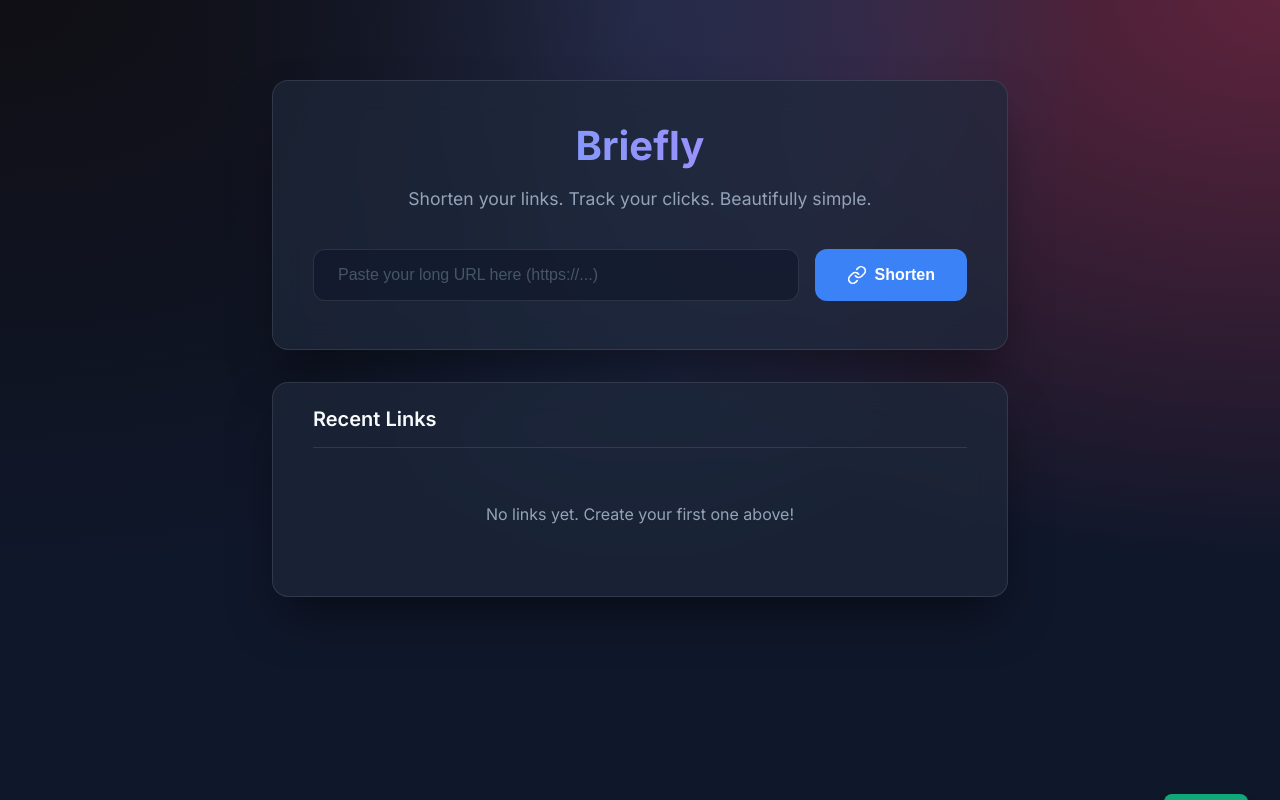
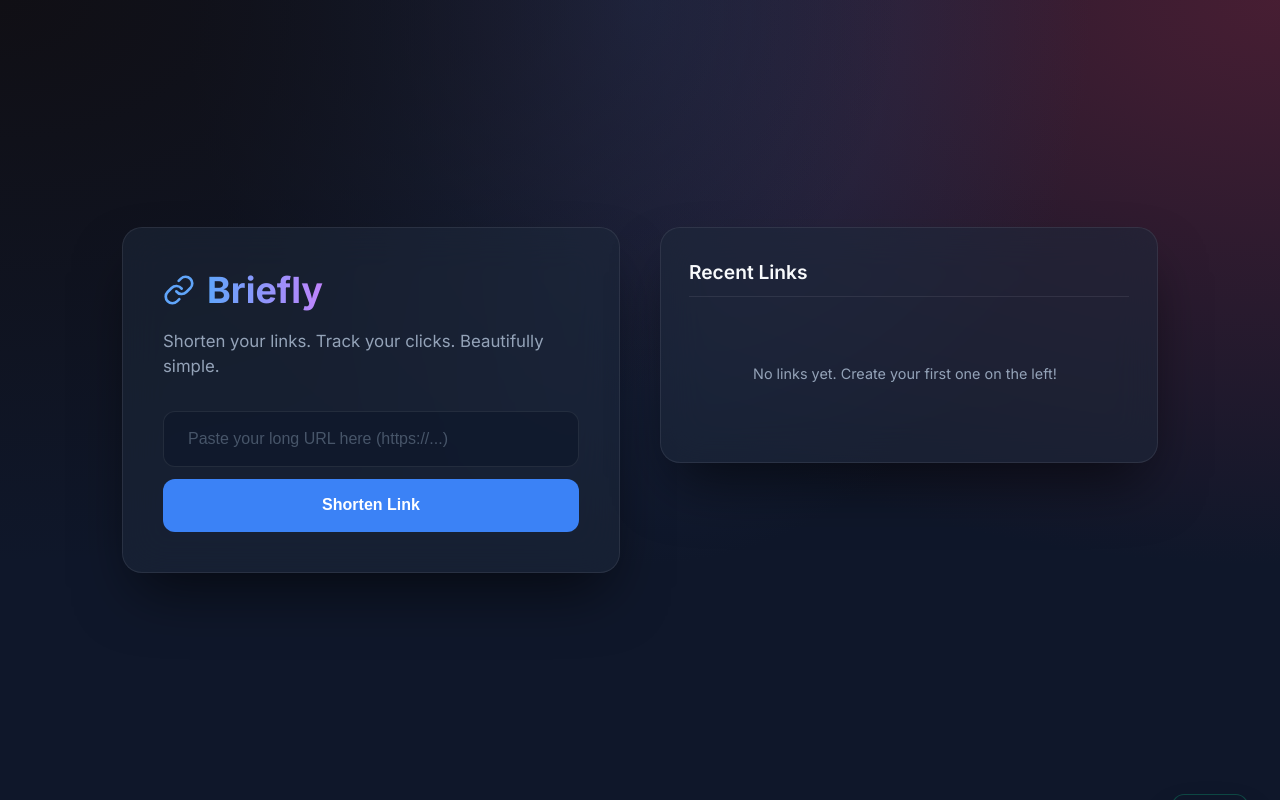
Before and after one commit to karthik-cyberexpert/sydions-scheduler-task2, a Next.js app: page / in a window 1280 px wide. Built offline with nearby package versions, Linux system fonts and the light colour scheme.

Commit message:
Add modern side-by-side layout, dynamic preview modal, text truncation, and new favicon icon

```diff
--- a/src/app/globals.css
+++ b/src/app/globals.css
@@ -2,12 +2,12 @@
 
 :root {
   --bg-color: #0f172a;
-  --container-bg: rgba(30, 41, 59, 0.7);
+  --container-bg: rgba(30, 41, 59, 0.55);
   --primary: #3b82f6;
   --primary-hover: #2563eb;
   --text-main: #f8fafc;
   --text-muted: #94a3b8;
-  --border-color: rgba(255, 255, 255, 0.1);
+  --border-color: rgba(255, 255, 255, 0.08);
 }
 
 body {
@@ -17,8 +17,8 @@ body {
   background: var(--bg-color);
   background-image:
     radial-gradient(at 0% 0%, hsla(253,16%,7%,1) 0, transparent 50%),
-    radial-gradient(at 50% 0%, hsla(225,39%,30%,0.8) 0, transparent 50%),
-    radial-gradient(at 100% 0%, hsla(339,49%,30%,0.8) 0, transparent 50%);
+    radial-gradient(at 50% 0%, hsla(225,39%,25%,0.7) 0, transparent 50%),
+    radial-gradient(at 100% 0%, hsla(339,49%,25%,0.7) 0, transparent 50%);
   background-attachment: fixed;
   color: var(--text-main);
   min-height: 100vh;
@@ -26,7 +26,8 @@ body {
   display: flex;
   flex-direction: column;
   align-items: center;
-  padding-top: 5rem;
+  justify-content: center;
+  padding: 2rem 0;
 }
 
 *, *::before, *::after {
@@ -35,23 +36,28 @@ body {
 
 .container {
   width: 100%;
-  max-width: 800px;
+  max-width: 1100px;
   padding: 0 2rem;
+}
+
+.layout-grid {
+  display: grid;
+  grid-template-columns: 1fr 1fr;
+  gap: 2.5rem;
+  align-items: start;
 }
 
 .glass-panel {
   background: var(--container-bg);
-  backdrop-filter: blur(16px);
-  -webkit-backdrop-filter: blur(16px);
-  border-radius: 1rem;
+  backdrop-filter: blur(20px);
+  -webkit-backdrop-filter: blur(20px);
+  border-radius: 1.25rem;
   border: 1px solid var(--border-color);
   padding: 2.5rem;
-  box-shadow: 0 25px 50px -12px rgba(0, 0, 0, 0.5);
-  margin-bottom: 2rem;
+  box-shadow: 0 30px 60px -15px rgba(0, 0, 0, 0.6);
 }
 
 h1 {
-  text-align: center;
   font-weight: 700;
   font-size: 2.5rem;
   margin-top: 0;
@@ -62,24 +68,24 @@ h1 {
 }
 
 p.subtitle {
-  text-align: center;
   color: var(--text-muted);
   margin-bottom: 2.5rem;
-  font-size: 1.1rem;
+  font-size: 1.05rem;
+  line-height: 1.5;
 }
 
 .input-group {
   display: flex;
-  gap: 1rem;
-  margin-bottom: 0.5rem;
+  flex-direction: column;
+  gap: 0.75rem;
 }
 
 input[type="url"] {
-  flex: 1;
-  padding: 1rem 1.5rem;
+  width: 100%;
+  padding: 1.1rem 1.5rem;
   border-radius: 0.75rem;
   border: 1px solid var(--border-color);
-  background: rgba(15, 23, 42, 0.6);
+  background: rgba(15, 23, 42, 0.65);
   color: white;
   font-size: 1rem;
   outline: none;
@@ -88,7 +94,8 @@ input[type="url"] {
 
 input[type="url"]:focus {
   border-color: var(--primary);
-  box-shadow: 0 0 0 2px rgba(59, 130, 246, 0.3);
+  box-shadow: 0 0 0 2px rgba(59, 130, 246, 0.25);
+  background: rgba(15, 23, 42, 0.8);
 }
 
 input[type="url"]::placeholder {
@@ -96,7 +103,8 @@ input[type="url"]::placeholder {
 }
 
 button.primary-btn {
-  padding: 1rem 2rem;
+  width: 100%;
+  padding: 1.1rem 2rem;
   border-radius: 0.75rem;
   border: none;
   background: var(--primary);
@@ -109,64 +117,79 @@ button.primary-btn {
   align-items: center;
   justify-content: center;
   gap: 0.5rem;
-  white-space: nowrap;
 }
 
-button.primary-btn:hover:not(:disabled) {
+button.primary-btn:hover {
   background: var(--primary-hover);
-  transform: translateY(-2px);
-  box-shadow: 0 10px 15px -3px rgba(59, 130, 246, 0.4);
-}
-
-button.primary-btn:disabled {
-  opacity: 0.7;
-  cursor: not-allowed;
+  transform: translateY(-1px);
+  box-shadow: 0 8px 20px -4px rgba(59, 130, 246, 0.4);
 }
 
 .url-list {
   display: flex;
   flex-direction: column;
-  gap: 1rem;
+  gap: 0.85rem;
+  max-height: 480px;
+  overflow-y: auto;
+  padding-right: 0.5rem;
+}
+
+/* Custom Scrollbar for list */
+.url-list::-webkit-scrollbar {
+  width: 6px;
+}
+.url-list::-webkit-scrollbar-track {
+  background: transparent;
+}
+.url-list::-webkit-scrollbar-thumb {
+  background: rgba(255, 255, 255, 0.1);
+  border-radius: 3px;
+}
+.url-list::-webkit-scrollbar-thumb:hover {
+  background: rgba(255, 255, 255, 0.2);
 }
 
 .url-item {
-  background: rgba(15, 23, 42, 0.4);
+  background: rgba(15, 23, 42, 0.35);
   border: 1px solid var(--border-color);
   border-radius: 0.75rem;
-  padding: 1.5rem;
+  padding: 1.1rem 1.25rem;
   display: flex;
   justify-content: space-between;
   align-items: center;
-  transition: all 0.3s ease;
+  transition: all 0.25s ease;
 }
 
 .url-item:hover {
-  background: rgba(15, 23, 42, 0.8);
-  border-color: rgba(255, 255, 255, 0.2);
-  transform: translateY(-2px);
+  background: rgba(15, 23, 42, 0.65);
+  border-color: rgba(255, 255, 255, 0.15);
 }
 
 .url-details {
   flex: 1;
   overflow: hidden;
-  padding-right: 1.5rem;
+  padding-right: 1rem;
 }
 
 .long-url {
   color: var(--text-muted);
-  font-size: 0.875rem;
+  font-size: 0.8rem;
   white-space: nowrap;
   overflow: hidden;
   text-overflow: ellipsis;
-  margin-bottom: 0.5rem;
+  margin-bottom: 0.25rem;
 }
 
 .short-url {
   color: #60a5fa;
   font-weight: 600;
-  font-size: 1.125rem;
+  font-size: 0.95rem;
   text-decoration: none;
   display: inline-block;
+  white-space: nowrap;
+  overflow: hidden;
+  text-overflow: ellipsis;
+  max-width: 100%;
 }
 
 .short-url:hover {
@@ -176,7 +199,8 @@ button.primary-btn:disabled {
 .url-actions {
   display: flex;
   align-items: center;
-  gap: 1.5rem;
+  gap: 1rem;
+  flex-shrink: 0;
 }
 
 .click-count {
@@ -184,25 +208,26 @@ button.primary-btn:disabled {
   flex-direction: column;
   align-items: center;
   color: #c084fc;
+  min-width: 45px;
 }
 
 .click-count span {
-  font-size: 1.5rem;
+  font-size: 1.15rem;
   font-weight: 700;
   line-height: 1;
-  margin-bottom: 0.25rem;
+  margin-bottom: 0.15rem;
 }
 
 .click-count label {
-  font-size: 0.7rem;
+  font-size: 0.6rem;
   text-transform: uppercase;
   letter-spacing: 0.05em;
   color: var(--text-muted);
 }
 
 .action-btn {
-  background: rgba(255,255,255,0.05);
-  padding: 0.75rem;
+  background: rgba(255,255,255,0.03);
+  padding: 0.6rem;
   border-radius: 0.5rem;
   border: 1px solid transparent;
   color: var(--text-main);
@@ -214,22 +239,24 @@ button.primary-btn:disabled {
 }
 
 .action-btn:hover {
-  background: rgba(255,255,255,0.1);
-  border-color: rgba(255,255,255,0.1);
+  background: rgba(255,255,255,0.08);
+  border-color: rgba(255,255,255,0.08);
   color: #60a5fa;
 }
 
 .delete-btn:hover {
   color: #ef4444;
-  background: rgba(239, 68, 68, 0.1);
-  border-color: rgba(239, 68, 68, 0.2);
+  background: rgba(239, 68, 68, 0.08);
+  border-color: rgba(239, 68, 68, 0.15);
 }
 
 .error-msg {
   color: #ef4444;
-  font-size: 0.875rem;
+  font-size: 0.85rem;
   margin-top: 0.5rem;
-  margin-left: 0.5rem;
+  display: flex;
+  align-items: center;
+  gap: 0.25rem;
 }
 
 /* Toast Notification */
@@ -237,18 +264,19 @@ button.primary-btn:disabled {
   position: fixed;
   bottom: 2rem;
   right: 2rem;
-  background: rgba(16, 185, 129, 0.9);
-  backdrop-filter: blur(8px);
-  color: white;
-  padding: 1rem 2rem;
-  border-radius: 0.5rem;
-  box-shadow: 0 10px 15px -3px rgba(0, 0, 0, 0.3);
+  background: rgba(15, 23, 42, 0.9);
+  border: 1px solid rgba(16, 185, 129, 0.3);
+  backdrop-filter: blur(12px);
+  color: #10b981;
+  padding: 1rem 1.75rem;
+  border-radius: 0.75rem;
+  box-shadow: 0 20px 40px -15px rgba(0, 0, 0, 0.5);
   transform: translateY(150%);
   transition: transform 0.3s cubic-bezier(0.4, 0, 0.2, 1);
   font-weight: 600;
   display: flex;
   align-items: center;
-  gap: 0.5rem;
+  gap: 0.6rem;
   z-index: 50;
 }
 
@@ -256,23 +284,12 @@ button.primary-btn:disabled {
   transform: translateY(0);
 }
 
-@media (max-width: 640px) {
-  .input-group {
-    flex-direction: column;
+@media (max-width: 900px) {
+  .layout-grid {
+    grid-template-columns: 1fr;
+    gap: 2rem;
   }
-  .url-item {
-    flex-direction: column;
-    align-items: flex-start;
-    gap: 1rem;
-  }
-  .url-details {
-    padding-right: 0;
-    width: 100%;
-  }
-  .url-actions {
-    width: 100%;
-    justify-content: space-between;
-    border-top: 1px solid var(--border-color);
-    padding-top: 1rem;
+  body {
+    padding: 1rem 0;
   }
 }
--- a/src/app/page.tsx
+++ b/src/app/page.tsx
@@ -1,7 +1,7 @@
 'use client';
 
 import { useState, useEffect } from 'react';
-import { Link, Copy, Trash2, CheckCircle2, AlertCircle } from 'lucide-react';
+import { Link as LinkIcon, Copy, Trash2, CheckCircle2, AlertCircle, Eye } from 'lucide-react';
 
 interface UrlMapping {
   shortId: string;
@@ -20,6 +20,7 @@ export default function Home() {
   const [showToast, setShowToast] = useState(false);
   const [baseUrl, setBaseUrl] = useState('');
   const [redirecting, setRedirecting] = useState(false);
+  const [previewUrl, setPreviewUrl] = useState<UrlMapping | null>(null);
 
   // Helper to load database
   const getDB = (): Record<string, UrlMapping> => {
@@ -183,9 +184,16 @@ export default function Home() {
 
   return (
     <div className="container">
+      <div className="layout-grid">
+        {/* Left Side: Shortener Panel */}
         <div className="glass-panel">
-        <h1>Briefly</h1>
-        <p className="subtitle">Shorten your links. Track your clicks. Beautifully simple.</p>
+          <div style={{ display: 'flex', alignItems: 'center', gap: '0.75rem', marginBottom: '0.75rem' }}>
+            <LinkIcon size={32} style={{ color: '#60a5fa' }} />
+            <h1 style={{ margin: 0, fontSize: '2.25rem', textAlign: 'left' }}>Briefly</h1>
+          </div>
+          <p className="subtitle" style={{ textAlign: 'left', marginBottom: '2rem' }}>
+            Shorten your links. Track your clicks. Beautifully simple.
+          </p>
 
           <form onSubmit={handleShorten}>
             <div className="input-group">
@@ -198,12 +206,11 @@ export default function Home() {
                 autoComplete="off"
               />
               <button type="submit" className="primary-btn">
-              <Link size={20} />
-              Shorten
+                Shorten Link
               </button>
             </div>
             {error && (
-            <div className="error-msg" style={{ display: 'flex', alignItems: 'center', gap: '0.25rem' }}>
+              <div className="error-msg">
                 <AlertCircle size={16} />
                 {error}
               </div>
@@ -211,22 +218,23 @@ export default function Home() {
           </form>
         </div>
 
-      <div className="glass-panel" style={{ paddingTop: '1.5rem' }}>
-        <h2 style={{ fontSize: '1.25rem', marginTop: 0, marginBottom: '1.5rem', borderBottom: '1px solid var(--border-color)', paddingBottom: '1rem', fontWeight: 600 }}>
+        {/* Right Side: Recent Links */}
+        <div className="glass-panel" style={{ padding: '2rem 1.75rem' }}>
+          <h2 style={{ fontSize: '1.2rem', marginTop: 0, marginBottom: '1.25rem', borderBottom: '1px solid var(--border-color)', paddingBottom: '0.75rem', fontWeight: 600 }}>
             Recent Links
           </h2>
           <div className="url-list">
             {urls.length === 0 ? (
-            <p style={{ textAlign: 'center', color: 'var(--text-muted)', margin: '2rem 0' }}>
-              No links yet. Create your first one above!
+              <p style={{ textAlign: 'center', color: 'var(--text-muted)', margin: '3rem 0', fontSize: '0.9rem' }}>
+                No links yet. Create your first one on the left!
               </p>
             ) : (
               urls.map((u) => {
                 const fullShortUrl = `${baseUrl}#${u.shortId}`;
                 return (
                   <div className="url-item" key={u.shortId}>
-                  <div className="url-details">
-                    <div className="long-url" title={u.longUrl}>
+                    <div className="url-details" title={`Short: ${fullShortUrl}\nLong: ${u.longUrl}`}>
+                      <div className="long-url">
                         {u.longUrl}
                       </div>
                       <a href={fullShortUrl} target="_blank" rel="noopener noreferrer" className="short-url">
@@ -238,12 +246,15 @@ export default function Home() {
                         <span>{u.clicks}</span>
                         <label>Clicks</label>
                       </div>
-                    <div style={{ display: 'flex', gap: '0.5rem' }}>
+                      <div style={{ display: 'flex', gap: '0.4rem' }}>
                         <button className="action-btn" onClick={() => handleCopy(u.shortId)} title="Copy URL">
-                        <Copy size={18} />
+                          <Copy size={16} />
+                        </button>
+                        <button className="action-btn" onClick={() => setPreviewUrl(u)} title="View full details">
+                          <Eye size={16} />
                         </button>
                         <button className="action-btn delete-btn" onClick={() => handleDelete(u.shortId)} title="Delete URL">
-                        <Trash2 size={18} />
+                          <Trash2 size={16} />
                         </button>
                       </div>
                     </div>
@@ -253,9 +264,72 @@ export default function Home() {
             )}
           </div>
         </div>
+      </div>
+
+      {/* Modal for full URL preview */}
+      {previewUrl && (
+        <div style={{
+          position: 'fixed',
+          top: 0, left: 0, width: '100%', height: '100%',
+          background: 'rgba(15, 23, 42, 0.75)',
+          backdropFilter: 'blur(8px)',
+          display: 'flex',
+          alignItems: 'center',
+          justifyContent: 'center',
+          zIndex: 100,
+        }} onClick={() => setPreviewUrl(null)}>
+          <div style={{
+            background: '#1e293b',
+            border: '1px solid var(--border-color)',
+            borderRadius: '1rem',
+            padding: '2rem',
+            width: '90%',
+            maxWidth: '550px',
+            boxShadow: '0 25px 50px -12px rgba(0, 0, 0, 0.5)',
+          }} onClick={(e) => e.stopPropagation()}>
+            <h3 style={{ marginTop: 0, marginBottom: '1.25rem', color: 'white', fontWeight: 600 }}>Link Details</h3>
+
+            <div style={{ display: 'flex', flexDirection: 'column', gap: '1rem', marginBottom: '1.5rem' }}>
+              <div>
+                <label style={{ fontSize: '0.75rem', textTransform: 'uppercase', color: 'var(--text-muted)', display: 'block', marginBottom: '0.25rem' }}>Shortened Link</label>
+                <a href={`${baseUrl}#${previewUrl.shortId}`} target="_blank" rel="noopener noreferrer" style={{ color: '#60a5fa', wordBreak: 'break-all', fontSize: '1rem', textDecoration: 'none', fontWeight: 600 }}>
+                  {baseUrl}#{previewUrl.shortId}
+                </a>
+              </div>
+
+              <div>
+                <label style={{ fontSize: '0.75rem', textTransform: 'uppercase', color: 'var(--text-muted)', display: 'block', marginBottom: '0.25rem' }}>Destination URL</label>
+                <div style={{ color: 'white', wordBreak: 'break-all', fontSize: '0.95rem', background: 'rgba(15,23,42,0.3)', padding: '0.75rem', borderRadius: '0.5rem', border: '1px solid rgba(255,255,255,0.05)' }}>
+                  {previewUrl.longUrl}
+                </div>
+              </div>
+
+              <div style={{ display: 'flex', gap: '2rem' }}>
+                <div>
+                  <label style={{ fontSize: '0.75rem', textTransform: 'uppercase', color: 'var(--text-muted)', display: 'block', marginBottom: '0.25rem' }}>Total Clicks</label>
+                  <span style={{ fontSize: '1.25rem', fontWeight: 700, color: '#c084fc' }}>{previewUrl.clicks}</span>
+                </div>
+                <div>
+                  <label style={{ fontSize: '0.75rem', textTransform: 'uppercase', color: 'var(--text-muted)', display: 'block', marginBottom: '0.25rem' }}>Created At</label>
+                  <span style={{ fontSize: '0.95rem', color: 'white' }}>{new Date(previewUrl.createdAt).toLocaleString()}</span>
+                </div>
+              </div>
+            </div>
+
+            <div style={{ display: 'flex', justifyContent: 'flex-end', gap: '0.75rem' }}>
+              <button className="primary-btn" style={{ width: 'auto', padding: '0.6rem 1.5rem', background: 'rgba(255,255,255,0.08)', color: 'white' }} onClick={() => setPreviewUrl(null)}>
+                Close
+              </button>
+              <button className="primary-btn" style={{ width: 'auto', padding: '0.6rem 1.5rem' }} onClick={() => { handleCopy(previewUrl.shortId); setPreviewUrl(null); }}>
+                Copy Link
+              </button>
+            </div>
+          </div>
+        </div>
+      )}
 
       <div className={`toast ${showToast ? 'show' : ''}`}>
-        <CheckCircle2 size={20} />
+        <CheckCircle2 size={18} />
         {toastMessage}
       </div>
     </div>
```
Also changed, not shown: src/app/icon.png (added). Lines whose indentation alone changed are shown as unchanged.
